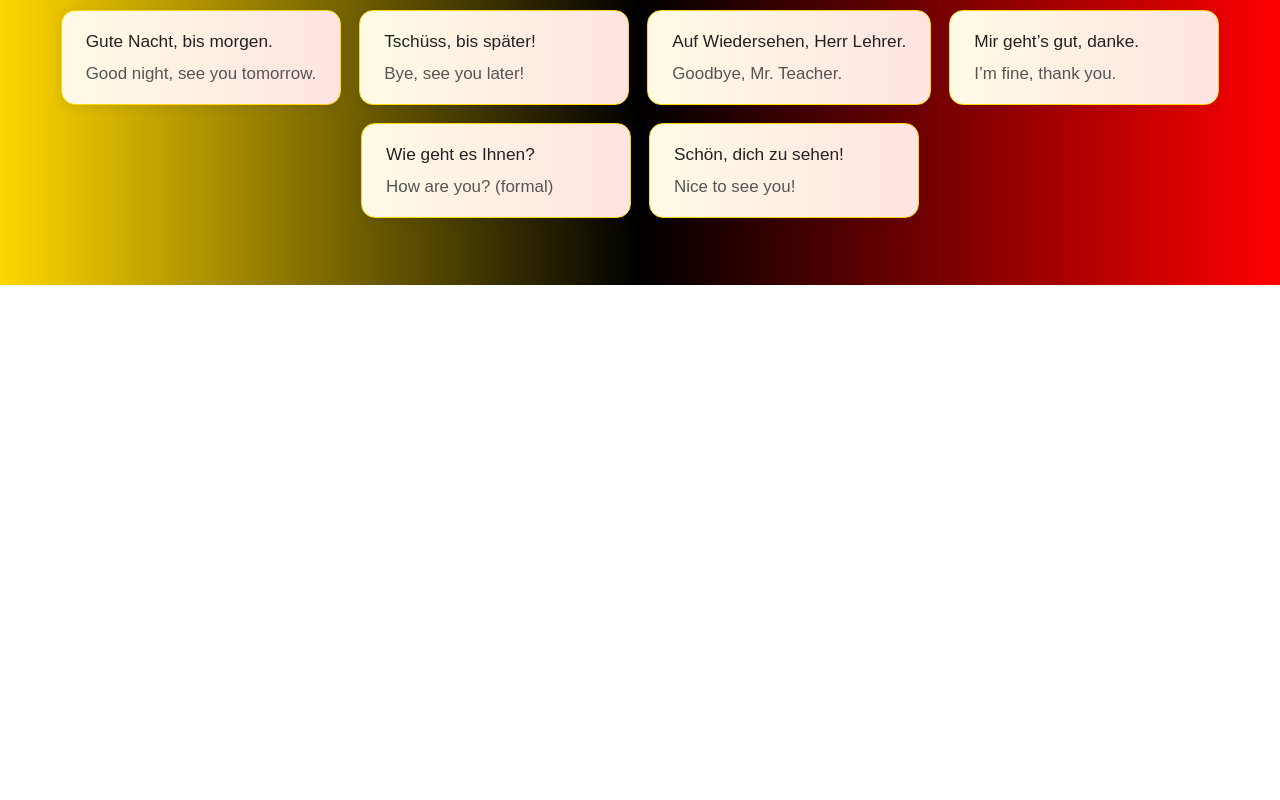
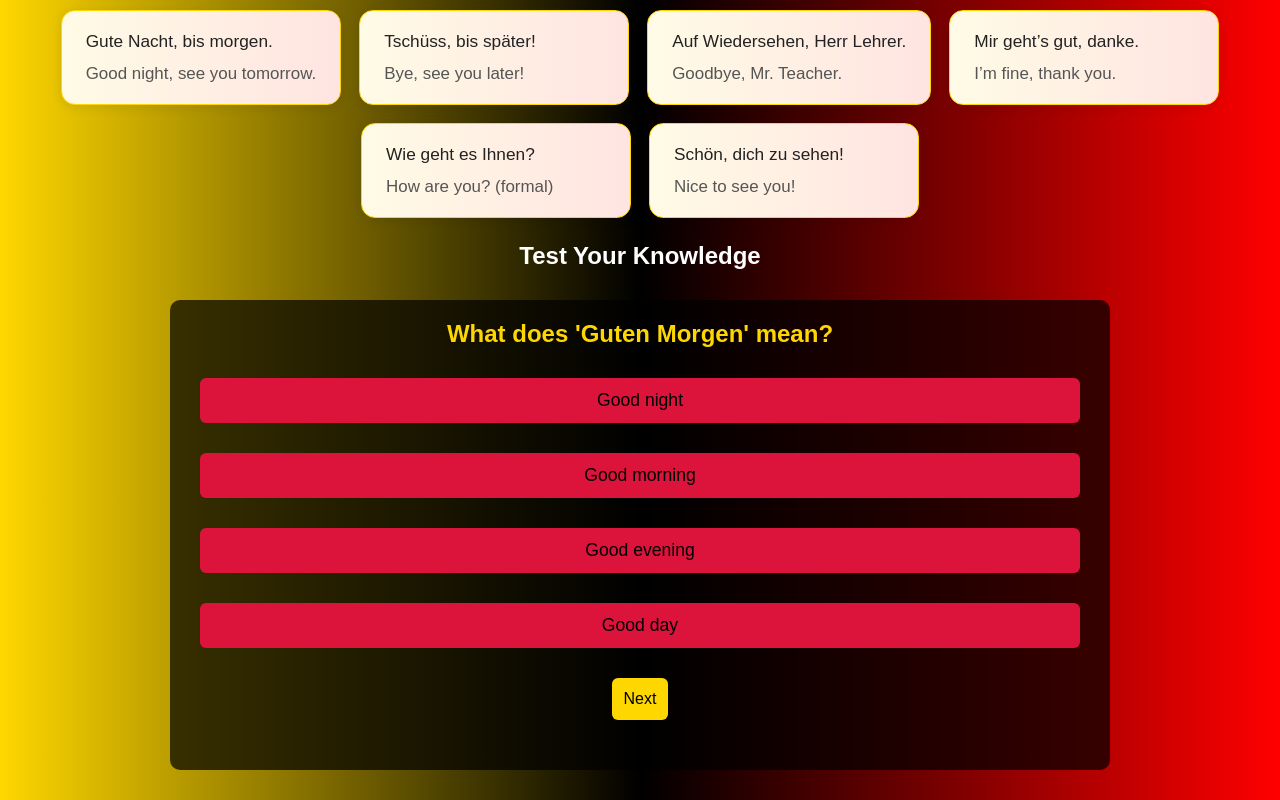
Before and after one commit to Choukti01/DDeutschio, a plain HTML site: page A1/greetings.html in a window 1280 px wide. Shown: the part 515-1315 px from the top of the page. Before the commit the page ends 800 px from the top, so only its background shows below. Drawn offline with Linux system fonts and the light colour scheme.

Commit message:
Quizzes has been added to the section of A1 - topic : Greetings

```diff
--- a/A1/greetings.css
+++ b/A1/greetings.css
@@ -43,5 +43,67 @@ section ul li:hover {
   background: red;
   border-color: black;
   transform: scale(1.05);
-  cursor: default;
+  cursor: default;
 }
+
+
+
+
+#quiz-container {
+  margin: 30px auto;
+  padding: 20px;
+  max-width: 900px;
+  background: rgba(0,0,0,0.7);
+  border-radius: 10px;
+  animation: fadeIn 0.6s ease-in-out;
+}
+
+#quiz-question {
+  font-size: 1.5rem;
+  margin-bottom: 20px;
+  font-weight: bold;
+  color: gold;
+}
+
+#quiz-options {
+  display: flex;
+  flex-direction: column;
+  gap: 10px;
+}
+
+.quiz-option {
+  background: crimson;
+  border: none;
+  padding: 12px;
+  border-radius: 6px;
+  font-size: 1.1rem;
+  cursor: pointer;
+  transition: transform 0.3s;
+}
+
+.quiz-option:hover {
+  transform: scale(1.05);
+  background: gold;
+  color: black;
+}
+
+#next-btn {
+  margin-top: 20px;
+  padding: 12px;
+  font-size: 1rem;
+  border: none;
+  border-radius: 6px;
+  background: gold;
+  cursor: pointer;
+}
+
+#quiz-result {
+  margin-top: 20px;
+  font-size: 1.2rem;
+  color: white;
+}
+
+@keyframes fadeIn {
+  from { opacity: 0; transform: translateY(10px); }
+  to { opacity: 1; transform: translateY(0); }
+}
--- a/A1/greetings.html
+++ b/A1/greetings.html
@@ -55,5 +55,17 @@
       <br><span>Nice to see you!</span></div>
 
   </div>
+
+  <h2 class="quiz-title">Test Your Knowledge</h2>
+  <div id="quiz-container">
+    <div id="quiz-question"></div>
+    <div id="quiz-options"></div>
+    <button id="next-btn">Next</button>
+    <div id="quiz-result"></div>
+  </div>
+
+  <script src="greetingsQuiz.js"></script>
 </body>
 </html>
+</body>
+</html>
--- /dev/null
+++ b/A1/greetingsQuiz.js
@@ -0,0 +1,73 @@
+const quizData = [
+  {
+    question: "What does 'Guten Morgen' mean?",
+    options: ["Good night", "Good morning", "Good evening", "Good day"],
+    answer: "Good morning"
+  },
+  {
+    question: "How do you say 'Goodbye' in German?",
+    options: ["Hallo", "Tschüss", "Guten Tag", "Danke"],
+    answer: "Tschüss"
+  },
+  {
+    question: "What is 'Wie geht’s?' in English?",
+    options: ["How are you?", "Where are you?", "Good night", "See you later"],
+    answer: "How are you?"
+  },
+  {
+    question: "Which one means 'Nice to see you!'?",
+    options: ["Schön, dich zu sehen!", "Gute Nacht", "Auf Wiedersehen", "Hallo"],
+    answer: "Schön, dich zu sehen!"
+  },
+  {
+    question: "What does 'Mir geht’s gut' mean?",
+    options: ["I’m fine", "I’m busy", "See you tomorrow", "Thank you"],
+    answer: "I’m fine"
+  }
+];
+
+let currentQ = 0;
+let score = 0;
+
+const questionEl = document.getElementById("quiz-question");
+const optionsEl = document.getElementById("quiz-options");
+const nextBtn = document.getElementById("next-btn");
+const resultEl = document.getElementById("quiz-result");
+
+function loadQuestion() {
+  const q = quizData[currentQ];
+  questionEl.textContent = q.question;
+  optionsEl.innerHTML = "";
+  q.options.forEach(opt => {
+    const btn = document.createElement("button");
+    btn.textContent = opt;
+    btn.classList.add("quiz-option");
+    btn.onclick = () => checkAnswer(opt);
+    optionsEl.appendChild(btn);
+  });
+}
+
+function checkAnswer(answer) {
+  if (answer === quizData[currentQ].answer) {
+    score++;
+  }
+  currentQ++;
+  if (currentQ < quizData.length) {
+    loadQuestion();
+  } else {
+    showResult();
+  }
+}
+
+function showResult() {
+  questionEl.textContent = "";
+  optionsEl.innerHTML = "";
+  nextBtn.style.display = "none";
+  resultEl.textContent = `You scored ${score} / ${quizData.length}`;
+}
+
+nextBtn.onclick = () => {
+  if (currentQ < quizData.length) loadQuestion();
+};
+
+loadQuestion();
```
Also changed, not shown: A1/numbers.html (+10 -10 lines).
